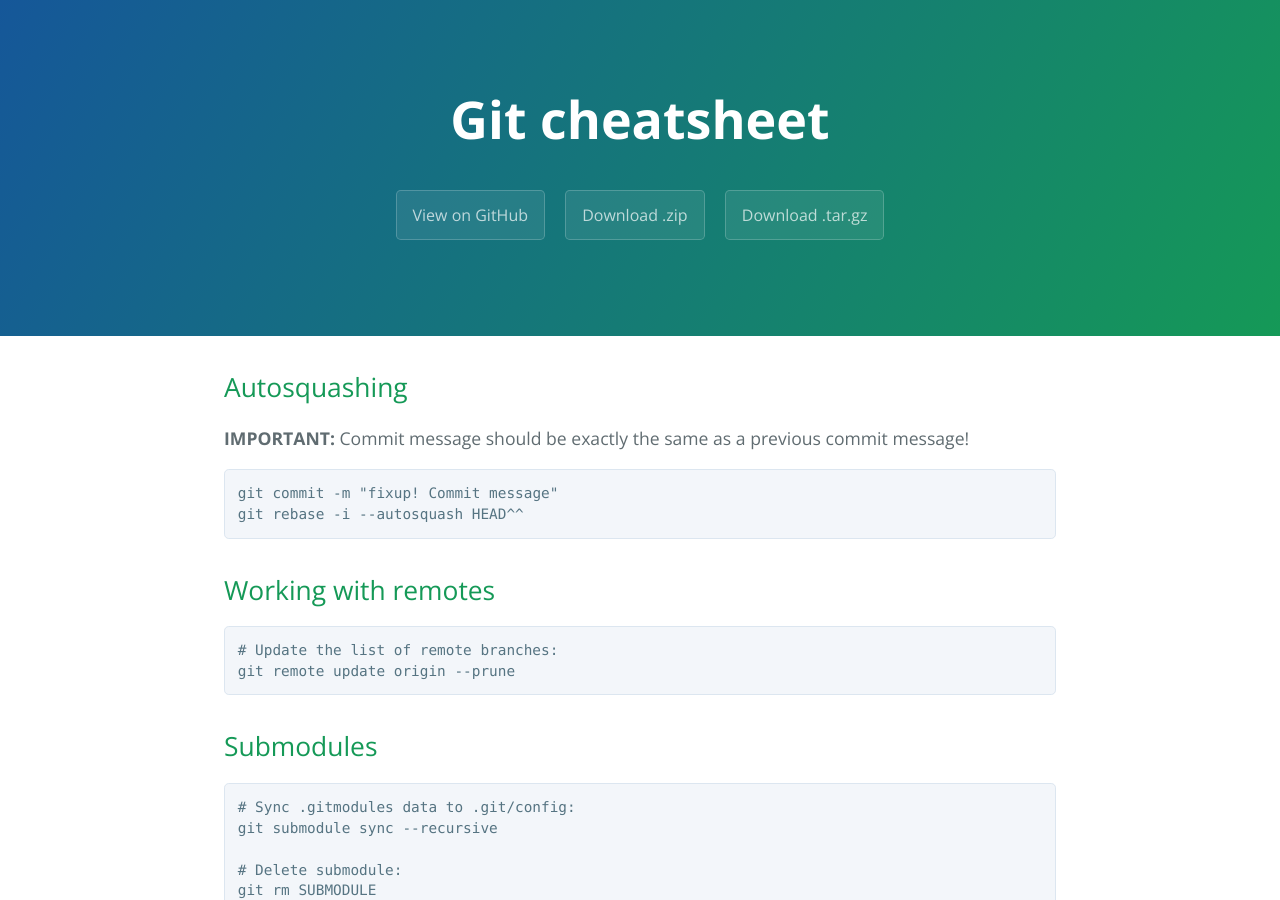
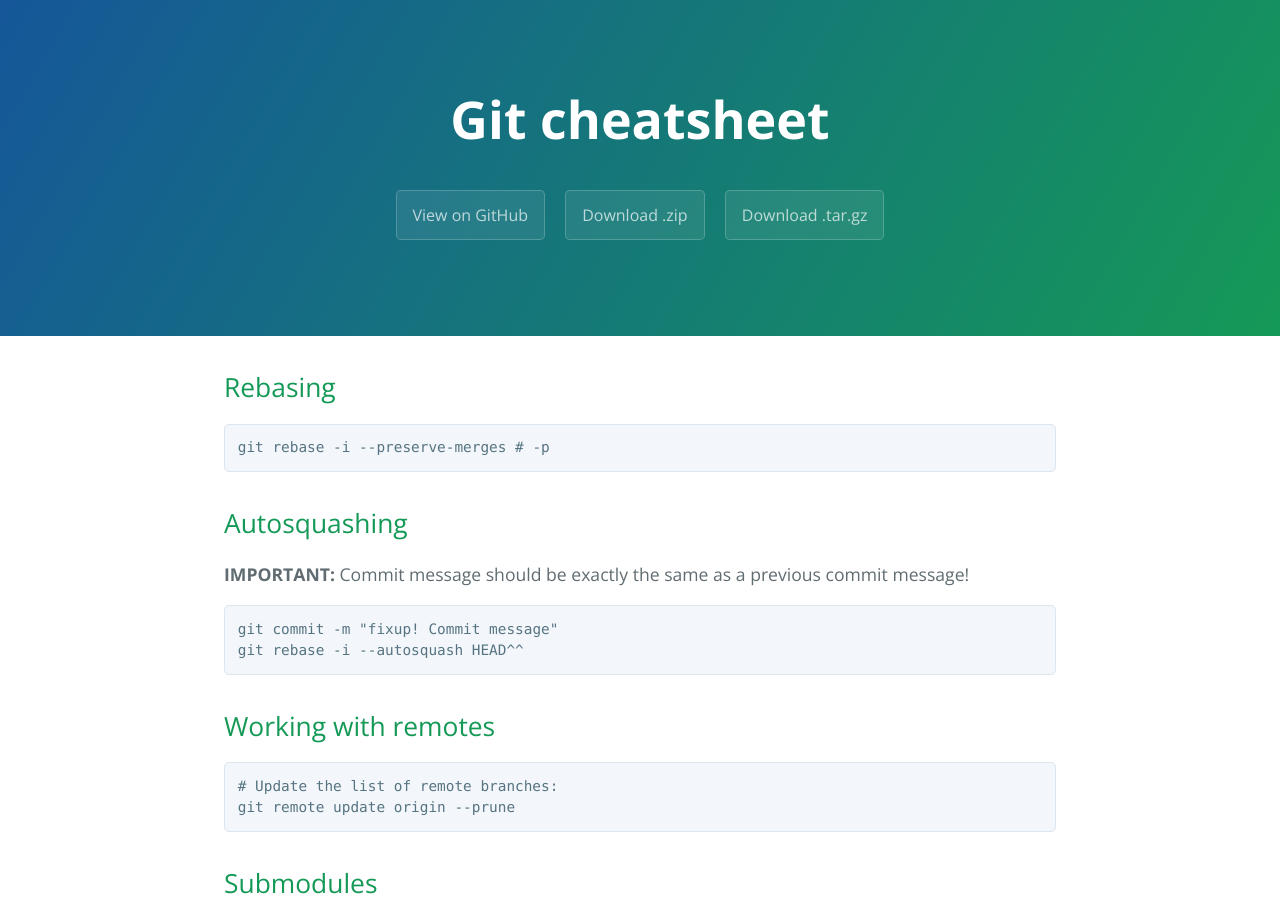
Before and after one commit to highweb/web-wiki, a Jekyll site: the page built from git.md, in a window 1280 px wide and 900 px high. Built offline with Jekyll 4.4.1, drawn with Linux system fonts in a browser that asks for light colours.

Commit message:
Update git.md

````diff
--- a/git.md
+++ b/git.md
@@ -3,6 +3,12 @@ layout: base
 title: Git cheatsheet
 ---
 
+
+## Rebasing
+
+```sh
+git rebase -i --preserve-merges # -p
+```
 
 ## Autosquashing
 
````
